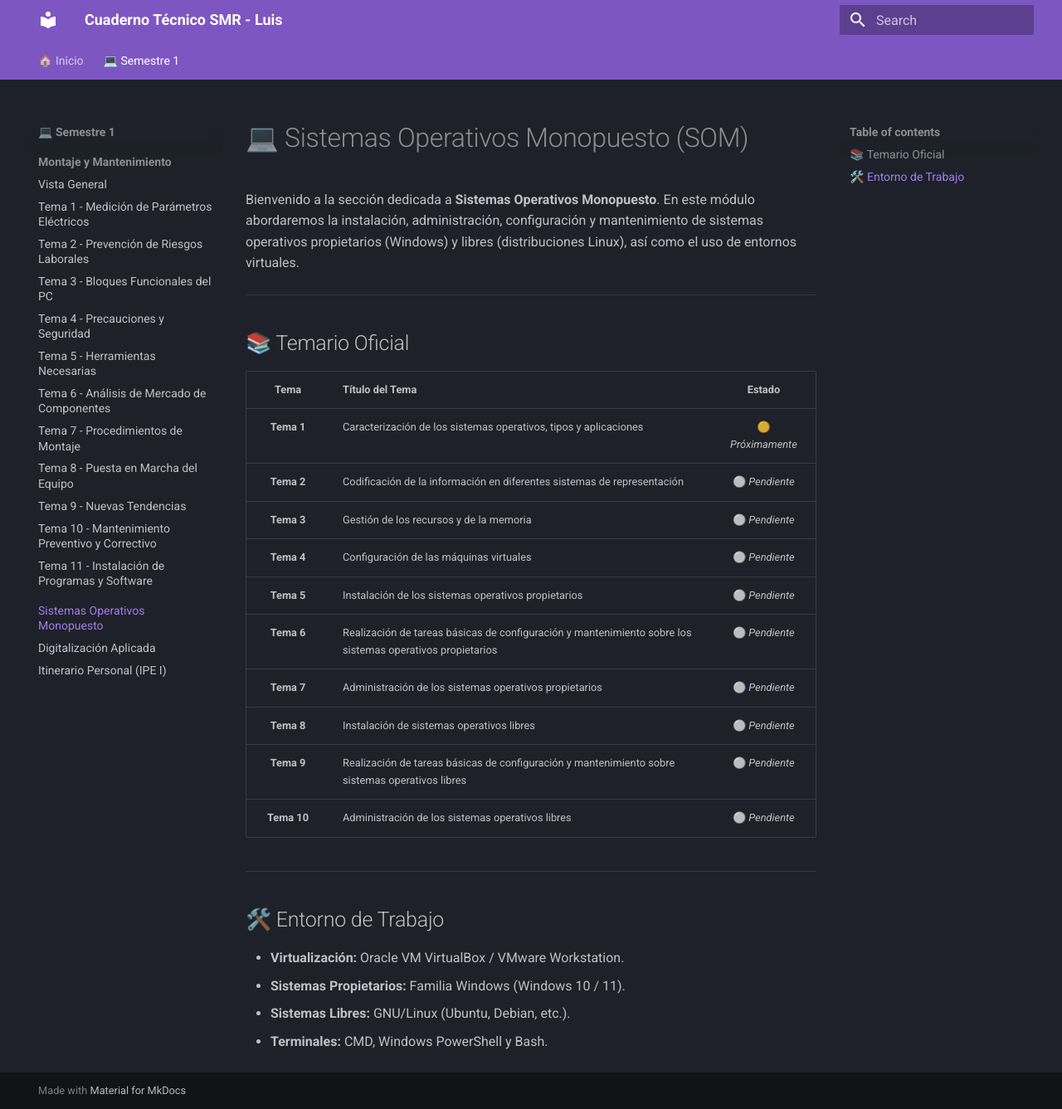
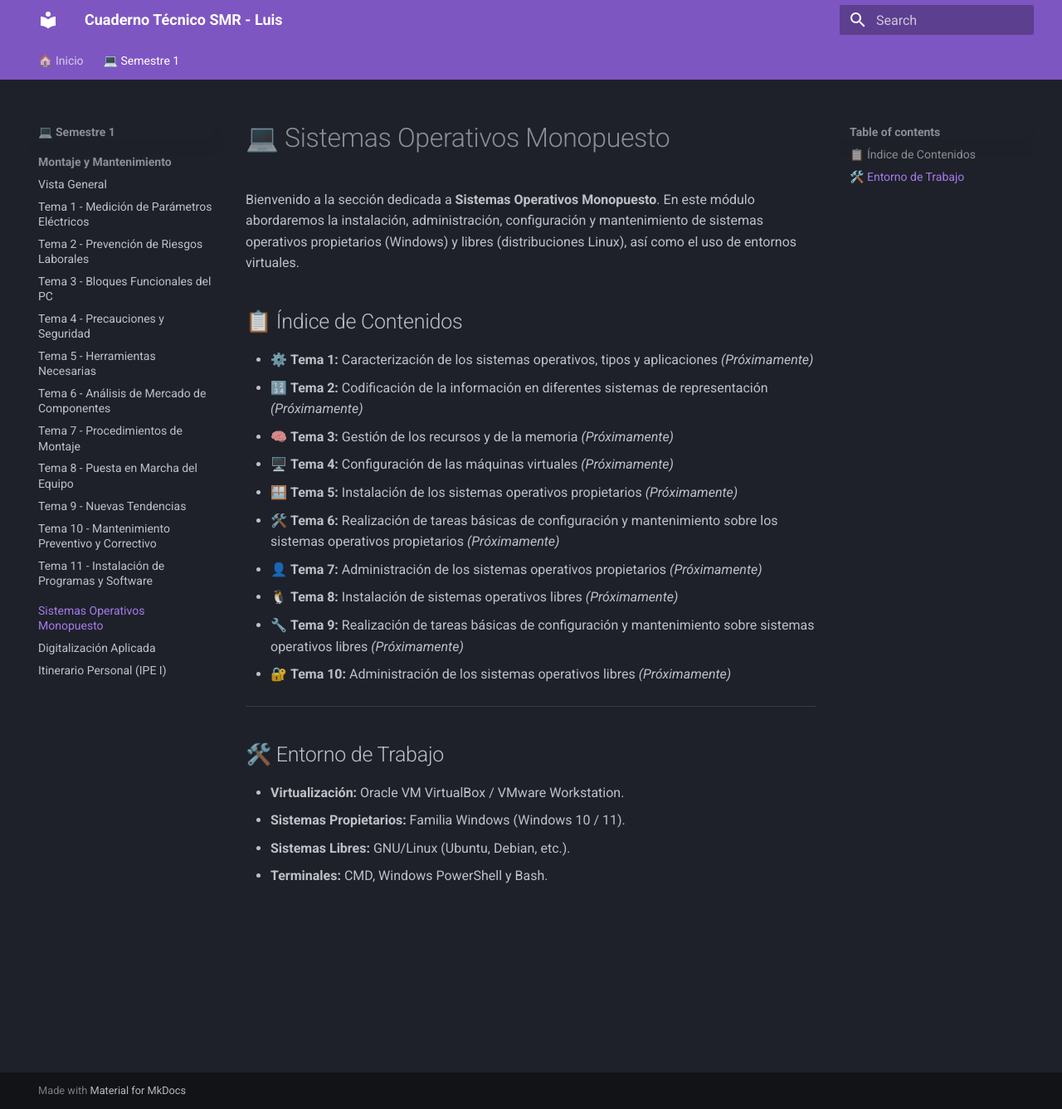
Before and after one commit to Beamspark/SMR-Apuntes, an MkDocs documentation site: the page built from docs/sistemas/index.md, in a window 1280 px wide and 1337 px high. Shown: the whole window at 83% size. Built offline with MkDocs 1.6.1 and Material for MkDocs 9.7.7, drawn with Linux system fonts in a browser that asks for light colours.

Commit message:
Update index.md

```diff
--- a/docs/sistemas/index.md
+++ b/docs/sistemas/index.md
@@ -1,23 +1,19 @@
-# 💻 Sistemas Operativos Monopuesto (SOM)
+# 💻 Sistemas Operativos Monopuesto
 
 Bienvenido a la sección dedicada a **Sistemas Operativos Monopuesto**. En este módulo abordaremos la instalación, administración, configuración y mantenimiento de sistemas operativos propietarios (Windows) y libres (distribuciones Linux), así como el uso de entornos virtuales.
 
----
+## 📋 Índice de Contenidos
 
-## 📚 Temario Oficial
-
-| Tema | Título del Tema | Estado |
-| :---: | :--- | :---: |
-| **Tema 1** | Caracterización de los sistemas operativos, tipos y aplicaciones | 🟡 *Próximamente* |
-| **Tema 2** | Codificación de la información en diferentes sistemas de representación | ⚪ *Pendiente* |
-| **Tema 3** | Gestión de los recursos y de la memoria | ⚪ *Pendiente* |
-| **Tema 4** | Configuración de las máquinas virtuales | ⚪ *Pendiente* |
-| **Tema 5** | Instalación de los sistemas operativos propietarios | ⚪ *Pendiente* |
-| **Tema 6** | Realización de tareas básicas de configuración y mantenimiento sobre los sistemas operativos propietarios | ⚪ *Pendiente* |
-| **Tema 7** | Administración de los sistemas operativos propietarios | ⚪ *Pendiente* |
-| **Tema 8** | Instalación de sistemas operativos libres | ⚪ *Pendiente* |
-| **Tema 9** | Realización de tareas básicas de configuración y mantenimiento sobre sistemas operativos libres | ⚪ *Pendiente* |
-| **Tema 10** | Administración de los sistemas operativos libres | ⚪ *Pendiente* |
+- ⚙️ **Tema 1:** Caracterización de los sistemas operativos, tipos y aplicaciones *(Próximamente)*
+- 🔢 **Tema 2:** Codificación de la información en diferentes sistemas de representación *(Próximamente)*
+- 🧠 **Tema 3:** Gestión de los recursos y de la memoria *(Próximamente)*
+- 🖥️ **Tema 4:** Configuración de las máquinas virtuales *(Próximamente)*
+- 🪟 **Tema 5:** Instalación de los sistemas operativos propietarios *(Próximamente)*
+- 🛠️ **Tema 6:** Realización de tareas básicas de configuración y mantenimiento sobre los sistemas operativos propietarios *(Próximamente)*
+- 👤 **Tema 7:** Administración de los sistemas operativos propietarios *(Próximamente)*
+- 🐧 **Tema 8:** Instalación de sistemas operativos libres *(Próximamente)*
+- 🔧 **Tema 9:** Realización de tareas básicas de configuración y mantenimiento sobre sistemas operativos libres *(Próximamente)*
+- 🔐 **Tema 10:** Administración de los sistemas operativos libres *(Próximamente)*
 
 ---
 
```
